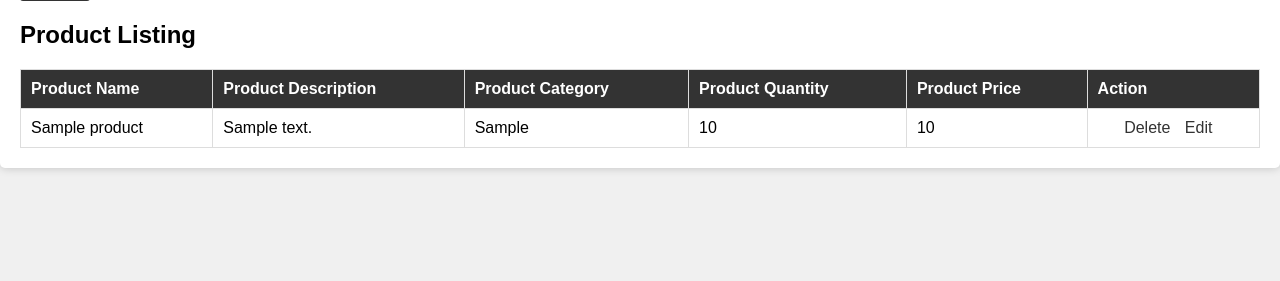
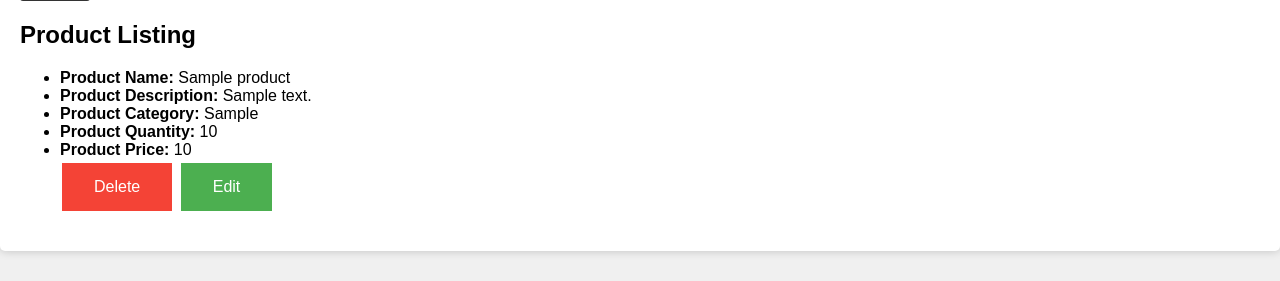
Before and after one commit to EscaleraJandel123/Product, a CodeIgniter 4 app: the page made by app/Views/products.php in a window 1280 px wide. Shown: the part 519-800 px from the top of the page. Run offline with PHP 8.4 and a stand-in for CodeIgniter, Linux system fonts and the light colour scheme; the template is opened without the code that fills it: most values are stand-ins (such as "Sample title", 1, 10 or a date in 2020); some libraries are stand-ins or nearby versions.

Commit message:
Update products.php

```diff
--- a/app/Views/products.php
+++ b/app/Views/products.php
@@ -12,12 +12,14 @@
             margin: 0;
             padding: 0;
         }
+
         header {
             background-color: #333;
             color: #fff;
             text-align: center;
             padding: 20px;
         }
+
         .container {
             max-width: 1500px;
             margin: 20px auto;
@@ -26,9 +28,11 @@
             border-radius: 5px;
             box-shadow: 0 0 10px rgba(0, 0, 0, 0.2);
         }
+
         h1 {
             margin-top: 0;
         }
+
         table {
             width: 100%;
             border-collapse: collapse;
@@ -68,6 +72,7 @@
             border: 1px solid #ddd;
             border-radius: 3px;
         }
+
         select {
             width: 98%;
 
@@ -90,11 +95,22 @@
             text-decoration: none;
             color: #333;
             margin-right: 10px;
+            background-color: ;
         }
-
-        .action-buttons {
+        .btn{
+            background-color: #4CAF50;
+            /* Green */
+            border: none;
+            color: white;
+            padding: 15px 32px;
             text-align: center;
+            text-decoration: none;
+            display: inline-block;
+            font-size: 16px;
+            margin: 4px 2px;
+            cursor: pointer;
         }
+        .red {background-color: #f44336;} /* Red */
     </style>
 </head>
 
@@ -133,41 +149,30 @@
 
             <input type="submit" value="Save">
         </form>
+        <h2>Product Listing</h2>
+        <?php foreach ($product as $pr): ?>
+            <ul>
+                <li><strong>Product Name:</strong>
+                    <?= $pr['productName'] ?>
+                </li>
+                <li><strong>Product Description:</strong>
+                    <?= $pr['productDescription'] ?>
+                </li>
+                <li><strong>Product Category:</strong>
+                    <?= $pr['productCategory'] ?>
+                </li>
+                <li><strong>Product Quantity:</strong>
+                    <?= $pr['productQuantity'] ?>
+                </li>
+                <li><strong>Product Price:</strong>
+                    <?= $pr['productPrice'] ?>
+                </li>
+                <a href="/delete/<?= $pr['id'] ?>" class="btn red">Delete</a>
+                <a href="/edit/<?= $pr['id'] ?>" class="btn green">Edit</a>
 
-        <h2>Product Listing</h2>
-        <table>
-            <tr>
-                <th>Product Name</th>
-                <th>Product Description</th>
-                <th>Product Category</th>
-                <th>Product Quantity</th>
-                <th>Product Price</th>
-                <th>Action</th>
-            </tr>
-            <?php foreach ($product as $pr): ?>
-                <tr>
-                    <td>
-                        <?= $pr['productName'] ?>
-                    </td>
-                    <td>
-                        <?= $pr['productDescription'] ?>
-                    </td>
-                    <td>
-                        <?= $pr['productCategory'] ?>
-                    </td>
-                    <td>
-                        <?= $pr['productQuantity'] ?>
-                    </td>
-                    <td>
-                        <?= $pr['productPrice'] ?>
-                    </td>
-                    <td class="action-buttons">
-                        <a href="/delete/<?= $pr['id'] ?>">Delete</a>
-                        <a href="/edit/<?= $pr['id'] ?>">Edit</a>
-                    </td>
-                </tr>
-            <?php endforeach ?>
-        </table>
+            </ul>
+        <?php endforeach ?>
+
     </div>
 </body>
 
```
